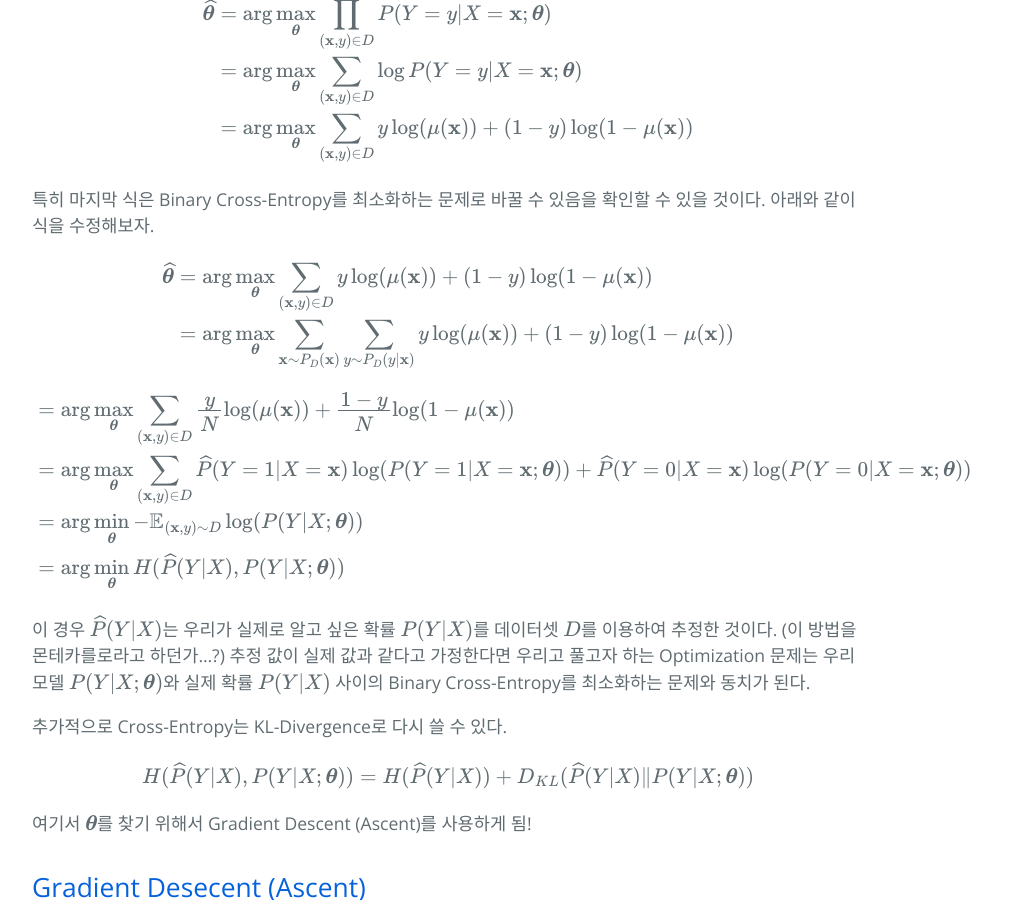
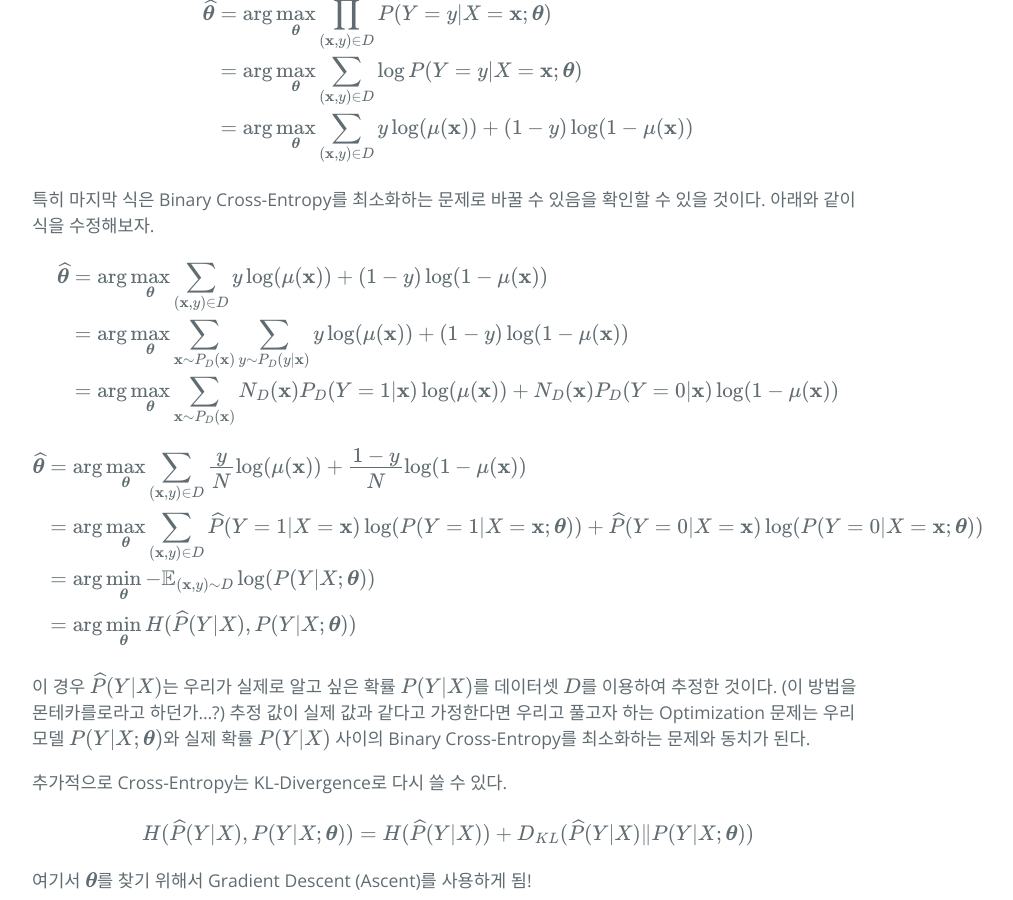
Before and after one commit to hcnoh/hcnoh.github.io, a Jekyll site: the page built from _posts/2019-04-25-logistic-regression-and-naive-bayes.md, in a window 1280 px wide and 900 px high, scrolled down 1694 px. Shown: the whole window, without its empty margins (192-1205 px from the left). Built offline with Jekyll 4.4.1, drawn with Linux system fonts in a browser that asks for light colours; formulas are drawn with MathJax 3; comment, search, counter and statistics services are not loaded.

Commit message:
Update 2019-04-25-logistic-regression-and-naive-bayes.md

```diff
--- a/_posts/2019-04-25-logistic-regression-and-naive-bayes.md
+++ b/_posts/2019-04-25-logistic-regression-and-naive-bayes.md
@@ -72,11 +72,13 @@ $$
 \widehat{\boldsymbol{\theta}}
 & = \arg \max_{\boldsymbol{\theta}} \sum_{(\mathbf{x}, y) \in D} y\log(\mu(\mathbf{x})) + (1-y)\log(1-\mu(\mathbf{x})) \\
 & = \arg \max_{\boldsymbol{\theta}} \sum_{\mathbf{x}\sim P_D(\mathbf{x})} \sum_{y\sim P_D(y\vert \mathbf{x})} y\log(\mu(\mathbf{x})) + (1-y)\log(1-\mu(\mathbf{x})) \\
+& = \arg \max_{\boldsymbol{\theta}} \sum_{\mathbf{x}\sim P_D(\mathbf{x})} N_D(\mathbf{x})P_D(Y=1 \vert \mathbf{x})\log(\mu(\mathbf{x})) + N_D(\mathbf{x})P_D(Y=0 \vert \mathbf{x})\log(1-\mu(\mathbf{x}))
 \end{align*}
 $$
 
 $$
 \begin{align*}
+\widehat{\boldsymbol{\theta}}
 & = \arg \max_{\boldsymbol{\theta}} \sum_{(\mathbf{x}, y) \in D} \frac{y}{N}\log(\mu(\mathbf{x})) + \frac{1-y}{N}\log(1-\mu(\mathbf{x})) \\
 & = \arg \max_{\boldsymbol{\theta}} \sum_{(\mathbf{x}, y) \in D} \widehat{P}(Y=1\vert X=\mathbf{x})\log(P(Y=1\vert X=\mathbf{x};\boldsymbol{\theta})) + \widehat{P}(Y=0 \vert X=\mathbf{x})\log(P(Y=0\vert X=\mathbf{x};\boldsymbol{\theta})) \\
 & = \arg \min_{\boldsymbol{\theta}} -\mathbb{E}_{(\mathbf{x},y)\sim D} \log(P(Y \vert X ; \boldsymbol{\theta})) \\
```
